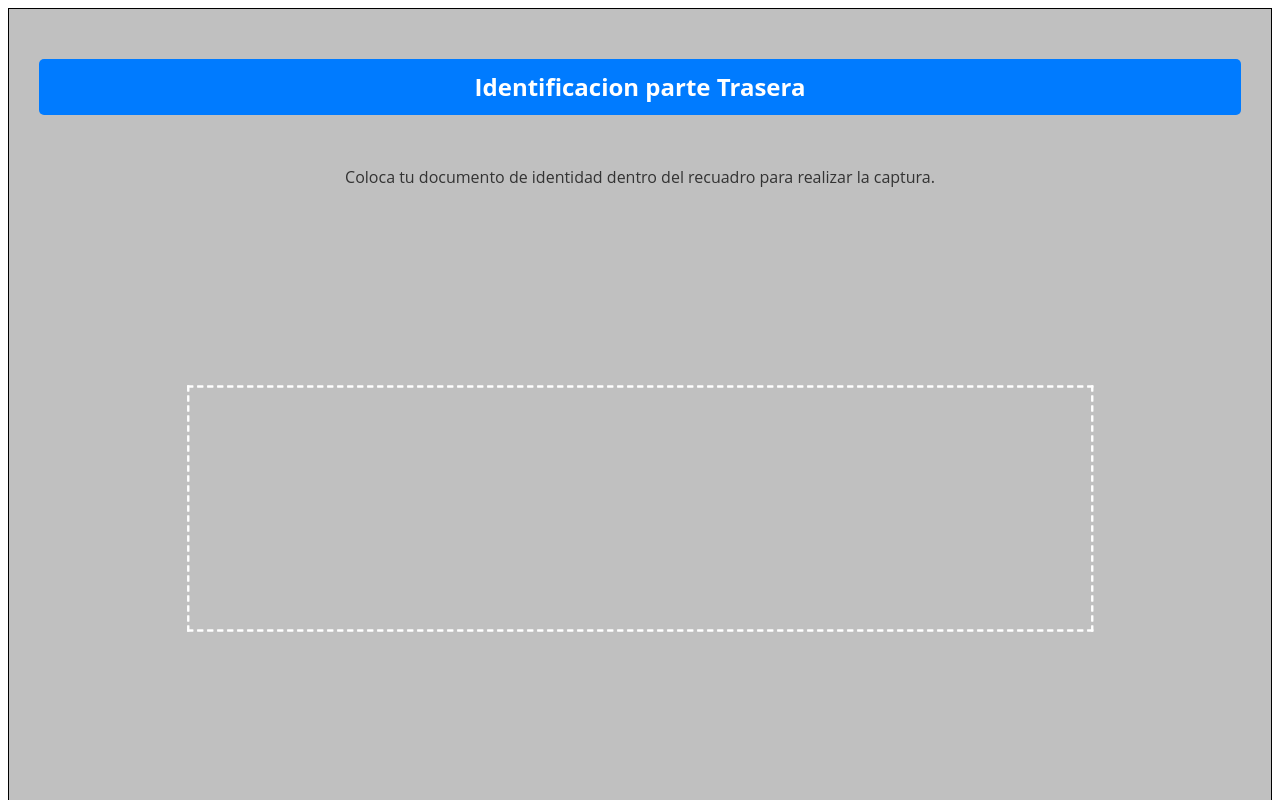
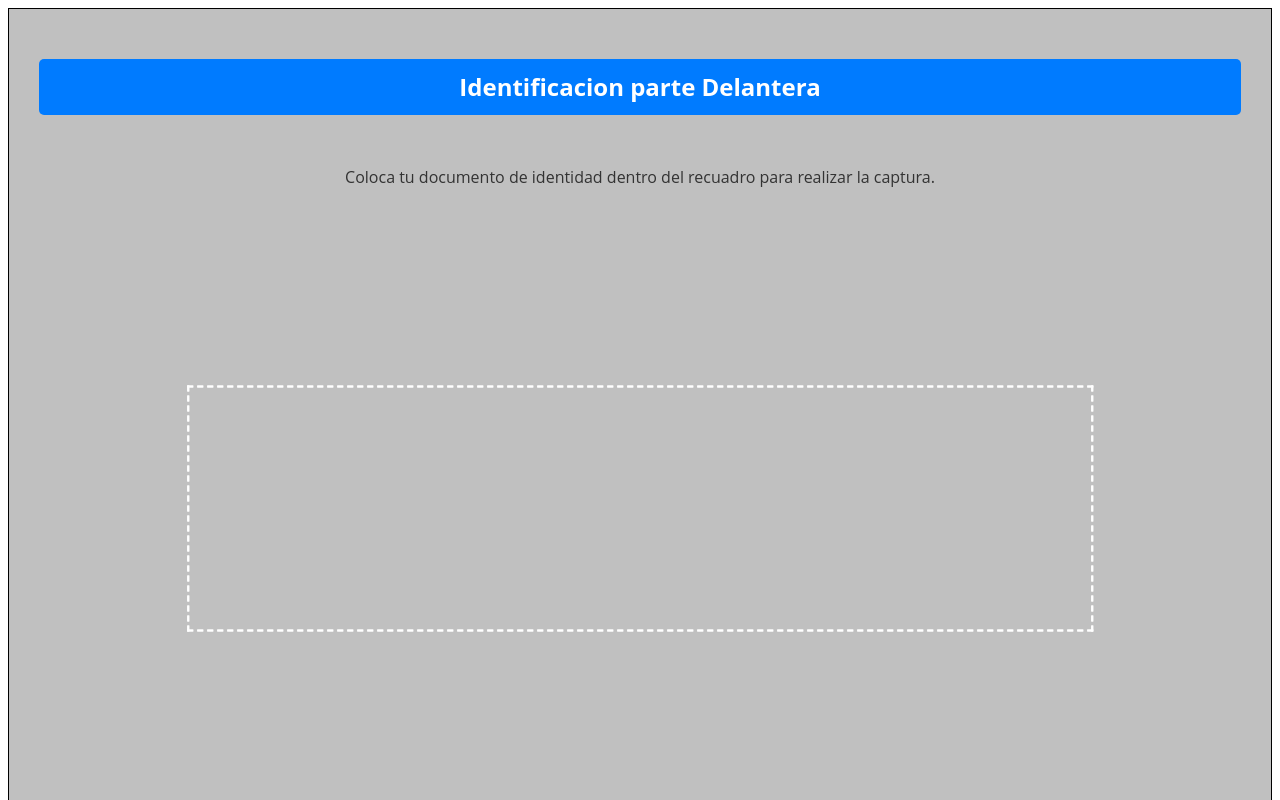
Before and after one commit to AngelArmandoSaldivar/capture-selfie, a React (Create React App) app: page / in a window 1280 px wide. Shown: the top 800 px of the page. Built offline with nearby package versions, Linux system fonts and the light colour scheme; no server answers.

Commit message:
cambio de titulos

```diff
--- a/src/App.js
+++ b/src/App.js
@@ -358,13 +358,13 @@ const ImageCropper = () => {
         <div style={{ ...estilos.textoGeneral, ...estilos.colorTexto }}>
           {dataSelfie.length === 0 && (
             <>
-              <h1 style={estilos.titulo}>Identificacion parte Trasera</h1><br />
+              <h1 style={estilos.titulo}>Identificacion parte Delantera</h1><br />
               <p>Coloca tu documento de identidad dentro del recuadro para realizar la captura.</p>
             </>
           )}
           {dataSelfie.length === 1 && (
             <>
-              <h1 style={estilos.titulo}>Identificacion parte Delantera</h1><br />
+              <h1 style={estilos.titulo}>Identificacion parte Trasera</h1><br />
               <p>Coloca tu documento de identidad dentro del recuadro para realizar la captura.</p>
             </>
           )}
```
